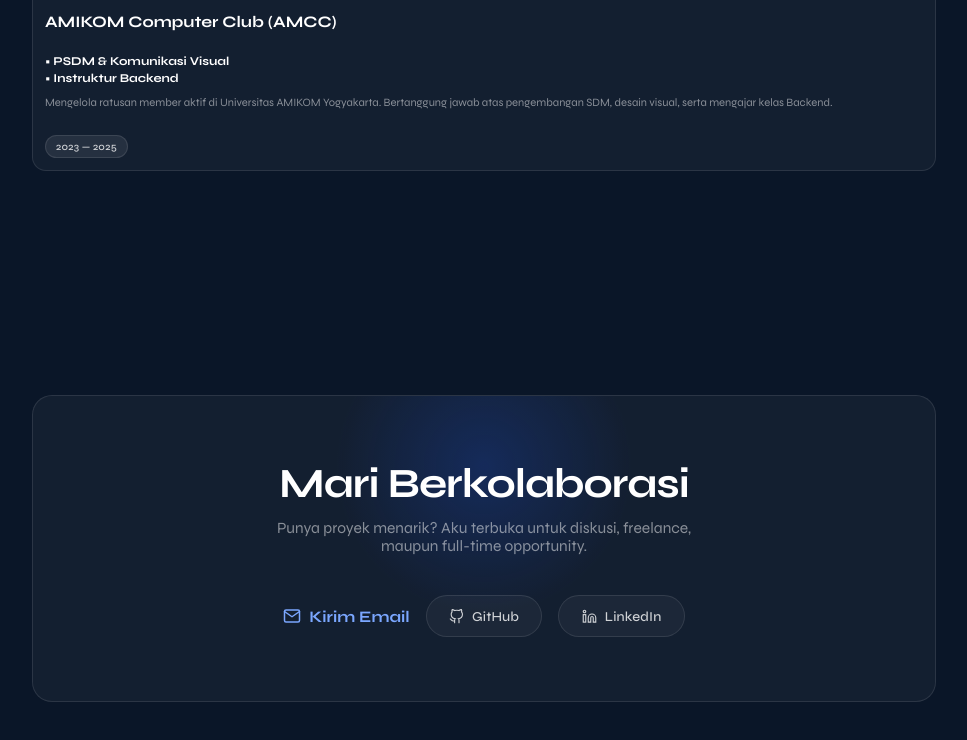
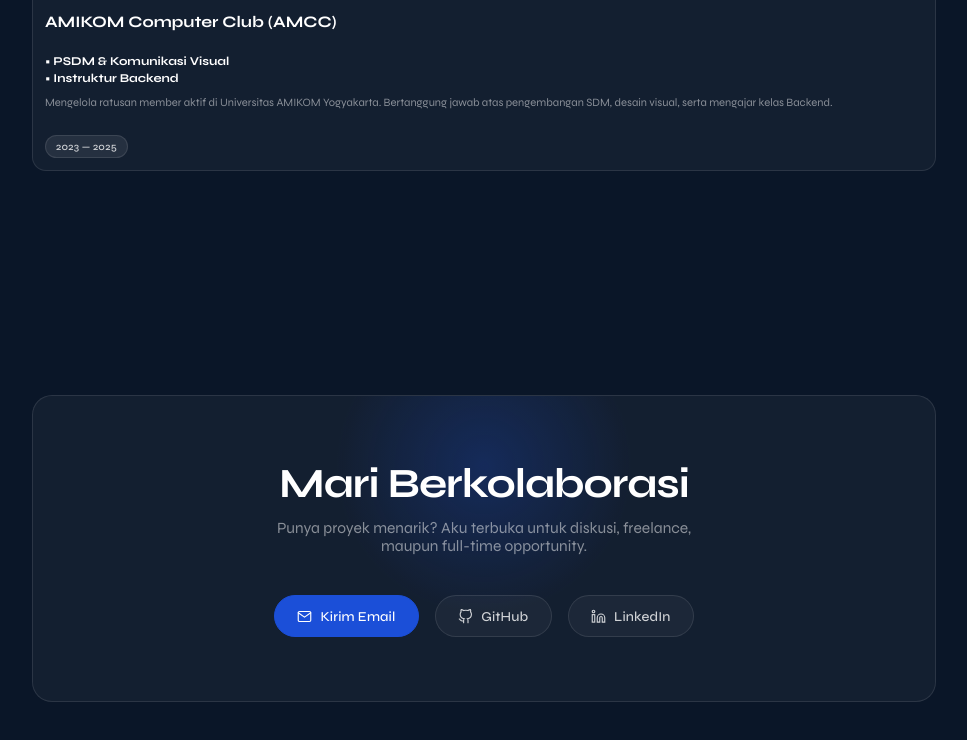
Before and after one commit to dindalolyta23/PORTOFOLIO_DINDA-LOLYTA, a plain HTML site: page index.html in a window 1280 px wide. Shown: the part 8339-9079 px from the top of the page, without its empty margins (156-1123 px from the left). Drawn offline with Linux system fonts and the light colour scheme; a web font is replaced by a local one.

```diff
--- a/index.html
+++ b/index.html
@@ -1325,12 +1325,12 @@
     <h2>Mari Berkolaborasi</h2>
     <p>Punya proyek menarik? Aku terbuka untuk diskusi, freelance, maupun full-time opportunity.</p>
     <div class="contact-links">
-    <a href="mailto:dindalolyta23@gmail.com" style="display: inline-flex; align-items: center; gap: 8px; color: #7BA7FF; text-decoration: none; font-weight: 600;">
-  <svg width="18" height="18" viewBox="0 0 24 24" fill="none" stroke="currentColor" stroke-width="2" stroke-linecap="round" stroke-linejoin="round">
-    <path d="M4 4h16c1.1 0 2 .9 2 2v12c0 1.1-.9 2-2 2H4c-1.1 0-2-.9-2-2V6c0-1.1.9-2 2-2z"></path>
-    <polyline points="22,6 12,13 2,6"></polyline>
-  </svg>
-  Kirim Email
+      <a class="contact-link primary" href="mailto:dindalolyta23@gmail.com">
+    <svg width="15" height="15" viewBox="0 0 24 24" fill="none" stroke="currentColor" stroke-width="1.8" stroke-linecap="round">
+        <path d="M4 4h16c1.1 0 2 .9 2 2v12c0 1.1-.9 2-2 2H4c-1.1 0-2-.9-2-2V6c0-1.1.9-2 2-2z"/>
+        <polyline points="22,6 12,13 2,6"/>
+    </svg>
+    <span>Kirim Email</span>
 </a>
       <a class="contact-link" href="https://github.com/dindalolyta23" target="_blank">
         <svg width="15" height="15" viewBox="0 0 24 24" fill="none" stroke="currentColor" stroke-width="1.8" stroke-linecap="round"><path d="M9 19c-5 1.5-5-2.5-7-3m14 6v-3.87a3.37 3.37 0 0 0-.94-2.61c3.14-.35 6.44-1.54 6.44-7A5.44 5.44 0 0 0 20 4.77 5.07 5.07 0 0 0 19.91 1S18.73.65 16 2.48a13.38 13.38 0 0 0-7 0C6.27.65 5.09 1 5.09 1A5.07 5.07 0 0 0 5 4.77a5.44 5.44 0 0 0-1.5 3.78c0 5.42 3.3 6.61 6.44 7A3.37 3.37 0 0 0 9 18.13V22"/></svg>
```
